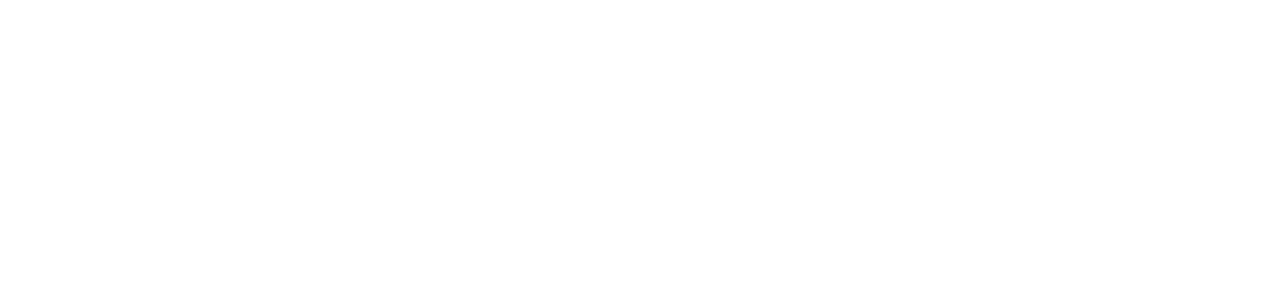
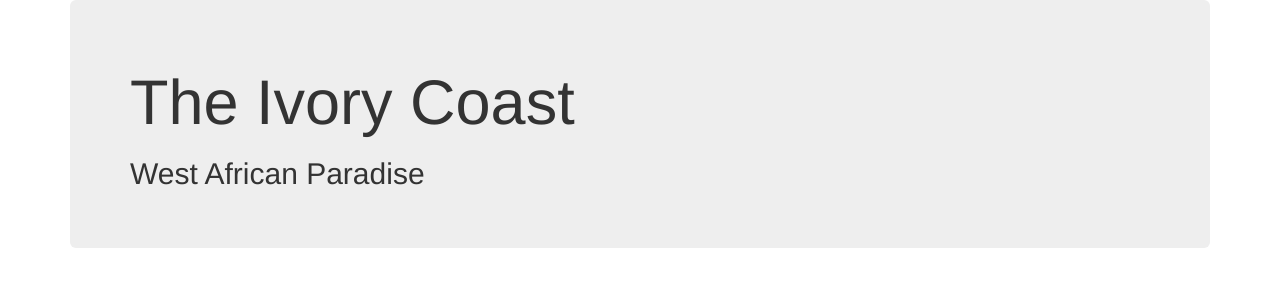
Before and after one commit to evergreencait/ivorycoast, a plain HTML site: page index.html in a window 1280 px wide. Drawn offline with Linux system fonts and the light colour scheme.

Commit message:
add html and a few bootstrap elements

```diff
--- a/index.html
+++ b/index.html
@@ -6,6 +6,11 @@
     <title>Ivory Coast</title>
   </head>
   <body>
-
+    <div class="container">
+      <div class="jumbotron">
+        <h1>The Ivory Coast</h1>
+        <h2>West African Paradise</h2>
+      </div>
+    </div>
   </body>
 </html>
```
Also changed, not shown: img/ele.jpg (added), img/purp.jpg (added), img/wetguy.jpg (added), 1 other file.
